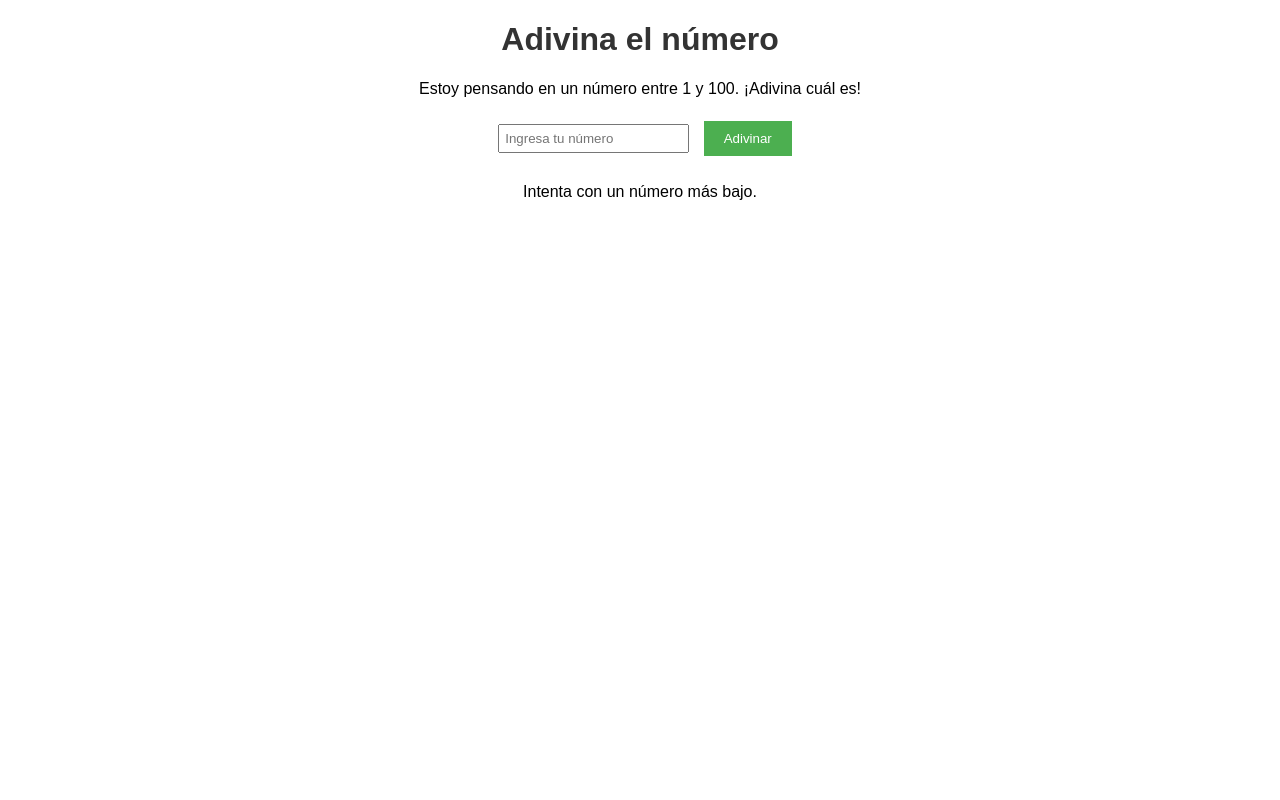
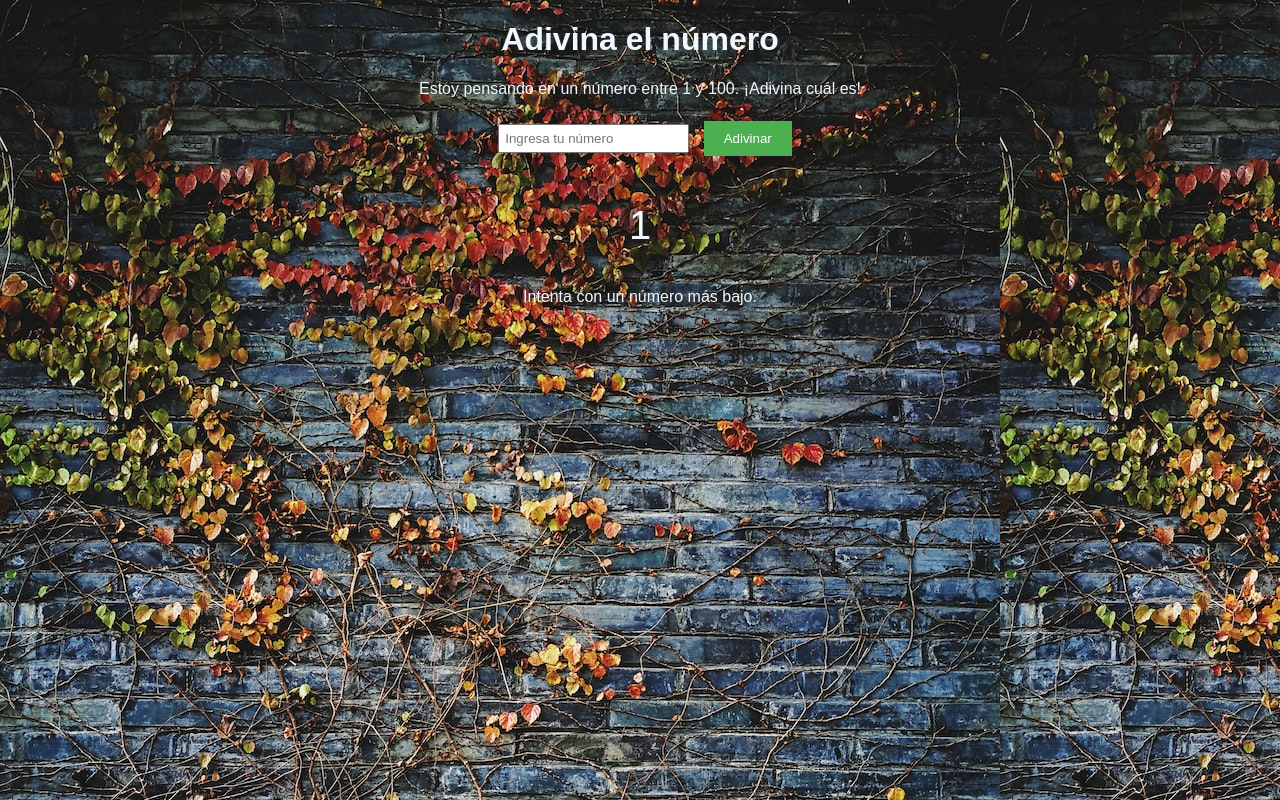
Before and after one commit to Leandrovis22/Crombie, a plain HTML site: page basic-html-css-js/index.html in a window 1280 px wide. Both pictures are taken after a click on the button "Adivinar". Drawn offline with Linux system fonts and the light colour scheme.

Commit message:
Comento lo que hice

```diff
--- a/basic-html-css-js/index.html
+++ b/basic-html-css-js/index.html
@@ -9,6 +9,9 @@
     <p>Estoy pensando en un número entre 1 y 100. ¡Adivina cuál es!</p>
     <input type="number" id="guessInput" placeholder="Ingresa tu número" />
     <button onclick="checkGuess()">Adivinar</button>
+
+    <p id="valorvariable" style="font-size: 40px;"></p>
+
     <p id="result"></p>
   </body>
 
--- a/basic-html-css-js/script.js
+++ b/basic-html-css-js/script.js
@@ -1,14 +1,21 @@
 const randomNumber = Math.floor(Math.random() * 100) + 1;
+var contador=1
 
 function checkGuess() {
+    document.getElementById("valorvariable").innerHTML=contador
     console.log("randomNumber", randomNumber);
     let guess = parseInt(document.getElementById('guessInput').value);
     let result = document.getElementById('result');
+    contador++
 
-    if (guess === randomNumber) {
+    if (guess < 0){
+        result.innerHTML = 'No sirve, debe ser mayor a -1';
+    }else if (guess < randomNumber){
+        result.innerHTML = 'Intenta con un número más alto.';
+    }else if(guess > 100){
+        result.innerHTML = 'No sirve, debe ser menor que 100';
+    }else if (guess === randomNumber) {
         result.innerHTML = '¡Felicitaciones! ¡Adivinaste el número!';
-    } else if (guess < randomNumber) {
-        result.innerHTML = 'Intenta con un número más alto.';
     } else {
         result.innerHTML = 'Intenta con un número más bajo.';
     }
--- a/basic-html-css-js/styles.css
+++ b/basic-html-css-js/styles.css
@@ -1,11 +1,10 @@
 body {
     font-family: Arial, sans-serif;
     text-align: center;
+    background: url(../basic-html-css-js/photo-1483232539664-d89822fb5d3e.jpg);
+    color: aliceblue;
   }
 
-  h1 {
-    color: #333;
-  }
 
   input {
     padding: 5px;
```
Also changed, not shown: basic-html-css-js/photo-1483232539664-d89822fb5d3e.jpg (added).
